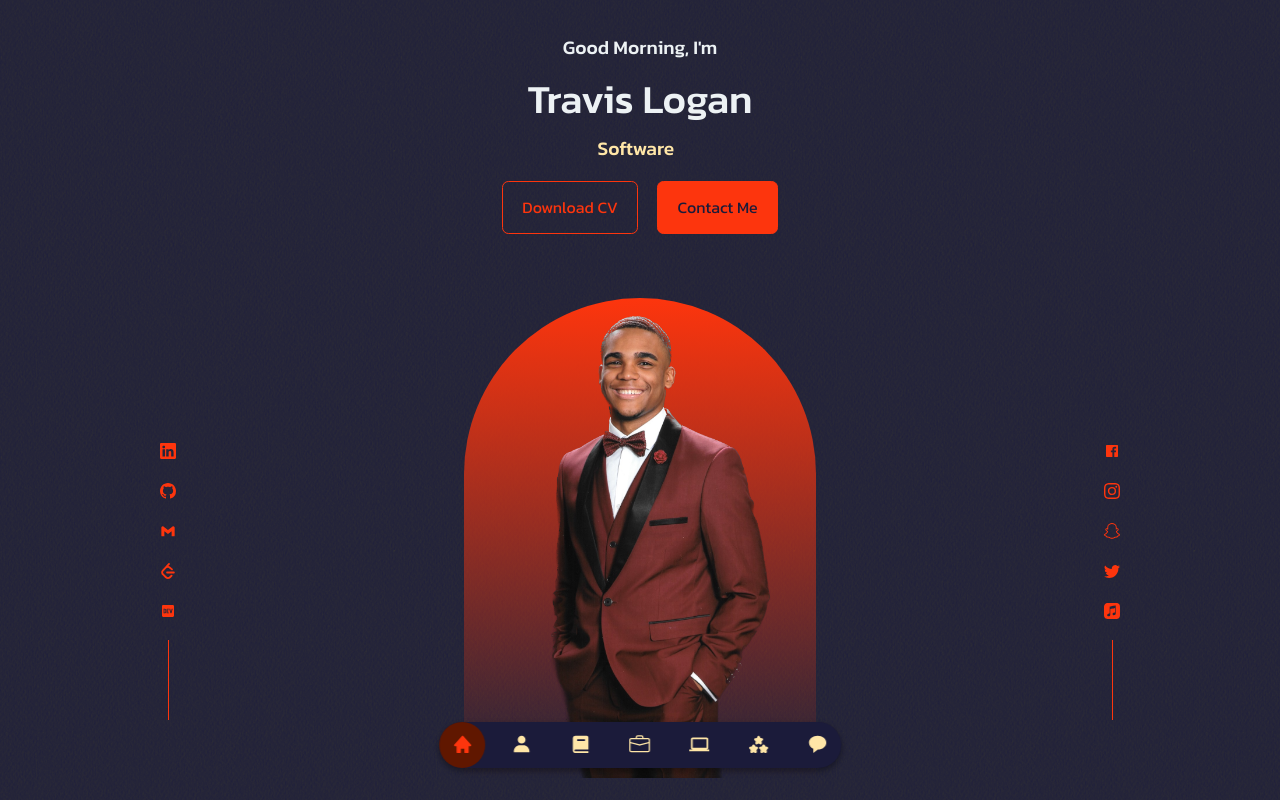
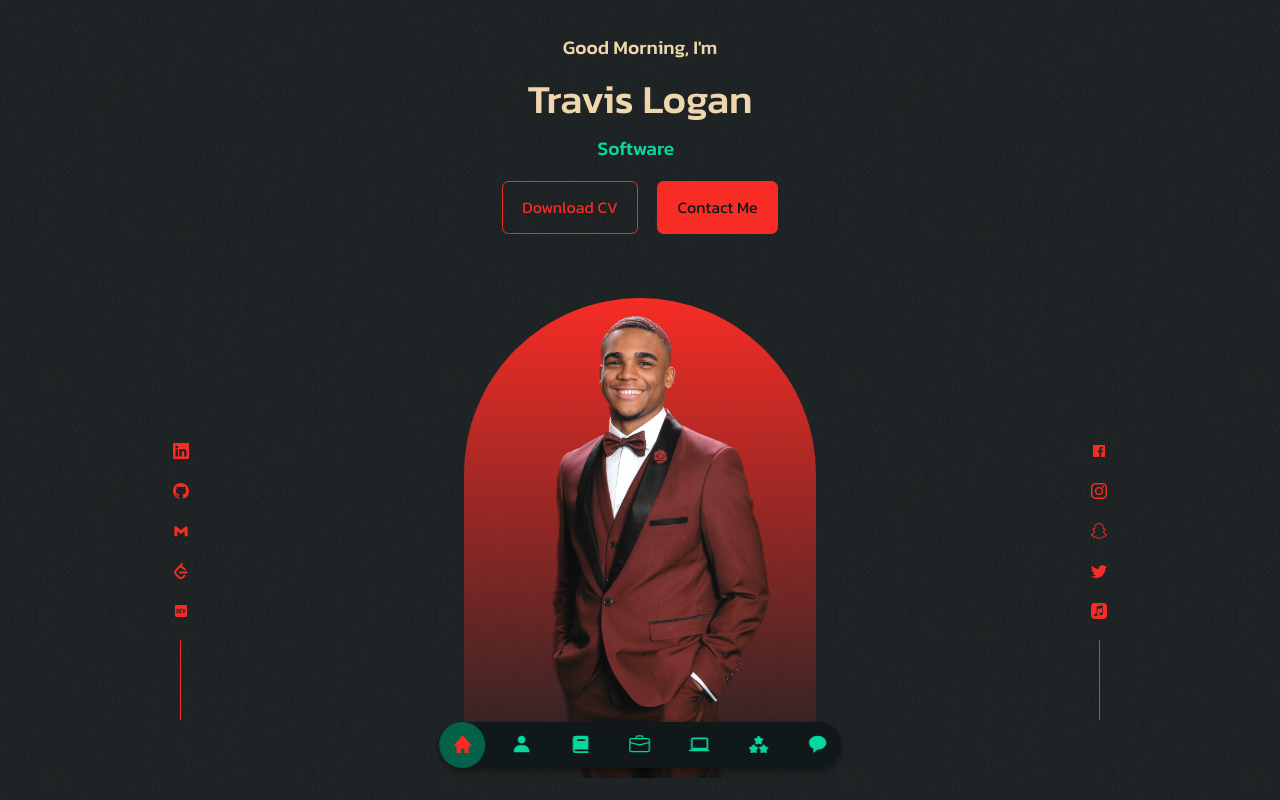
Before and after one commit to TravisLoganT/portfolio-v2, a React (Create React App) app: page / in a window 1280 px wide. Shown: the top 800 px of the page. Built offline with nearby package versions, Linux system fonts and the light colour scheme.

Commit message:
change the current color scheme

```diff
--- a/src/index.css
+++ b/src/index.css
@@ -11,12 +11,12 @@
 }
 
 :root {
-  --color-bg: #1b1b3a;
-  --color-bg-variance: #050029;
-  --color-primary: #fd350d;
-  --color-primary-variance: #601700;
-  --color-white: #edf2f4;
-  --color-light: #ffe6a7;
+	--color-bg: #101819;
+	--color-bg-variance: #03120e;
+	--color-primary: #f72c25;
+	--color-primary-variance: #036348;
+	--color-white: #efd6ac;
+	--color-light: #06d6a0;
 
 	--transition: all 400ms ease;
 	--swiper-navigation-color: var(--color-primary);
@@ -24,7 +24,7 @@
 	--swiper-pagination-bullet-inactive-color: var(--color-primary-variance);
 
 	/* assign width for all elements that have containers */
-  --container-width-lg: 75%;
+	--container-width-lg: 73%;
 	--container-width-md: 86%;
 	--container-width-sm: 90%;
 }
```
Lines whose indentation alone changed are shown as unchanged.
